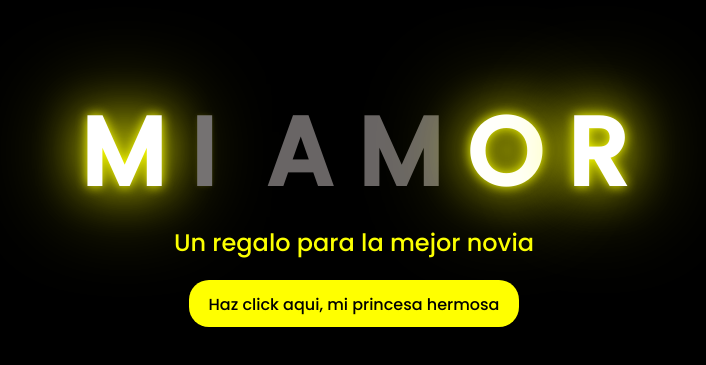
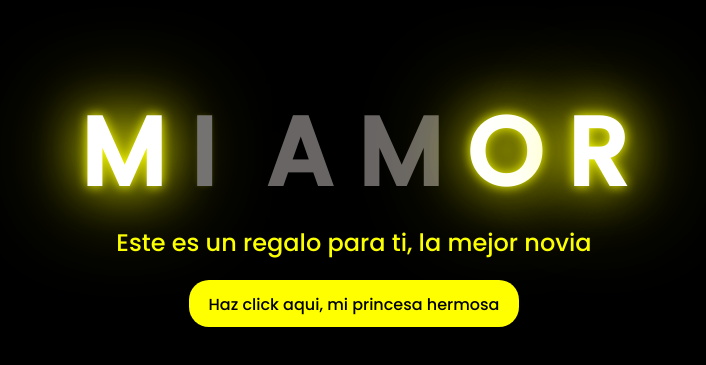
Before and after one commit to eduar2-lop/ParaMiEmily, a plain HTML site: page index.html in a window 1280 px wide. Shown: the part 205-570 px from the top of the page, without its empty margins (294-1000 px from the left). Drawn offline with Linux system fonts and the light colour scheme.

Commit message:
Update index.html

```diff
--- a/index.html
+++ b/index.html
@@ -28,7 +28,7 @@
         <span></span>
     </div>
     <div class="description">
-        <span>Un regalo para la mejor novia</span>
+        <span>Este es un regalo para ti, la mejor novia</span>
     </div>
     <div class="button">
         <button>
```
